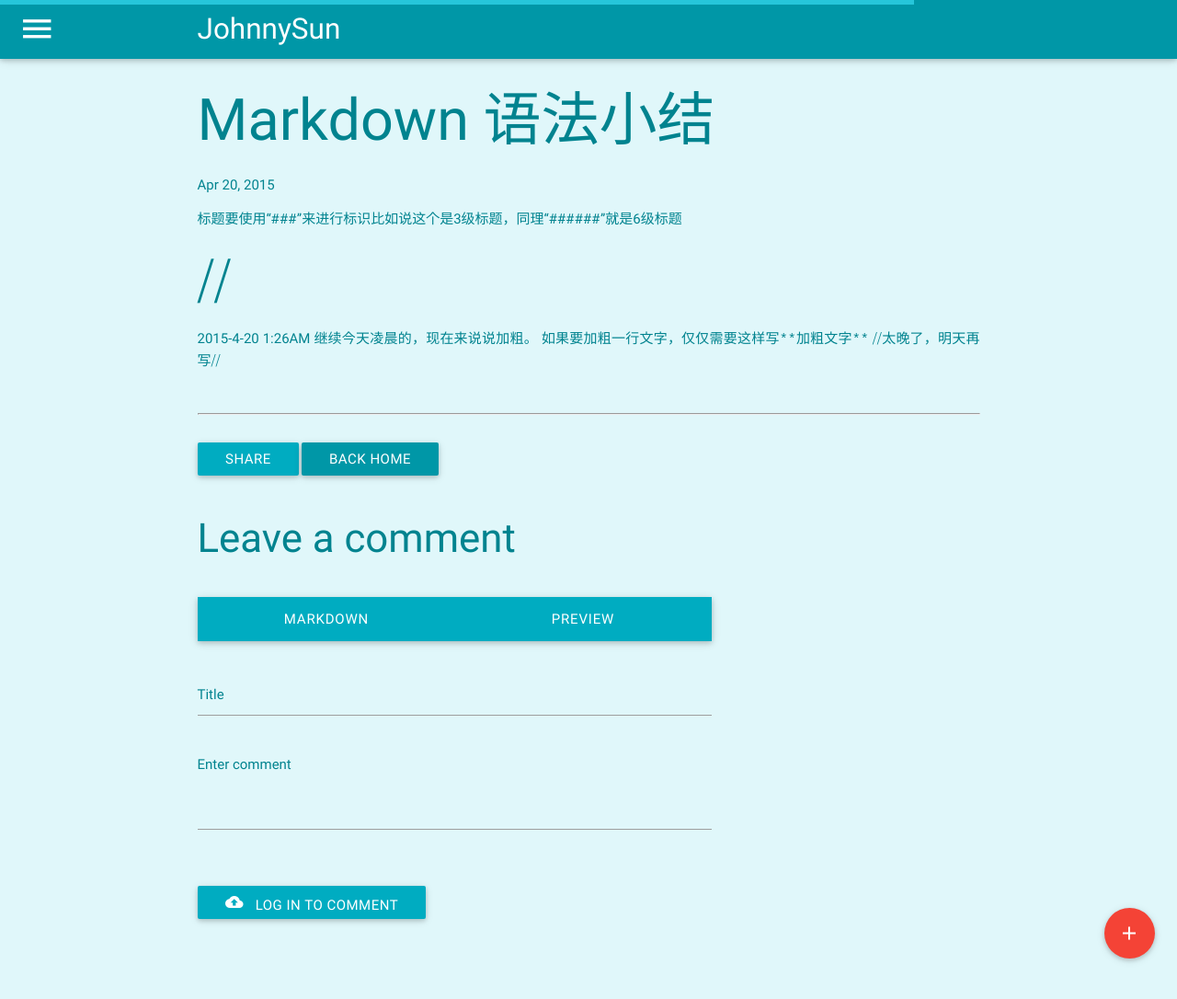
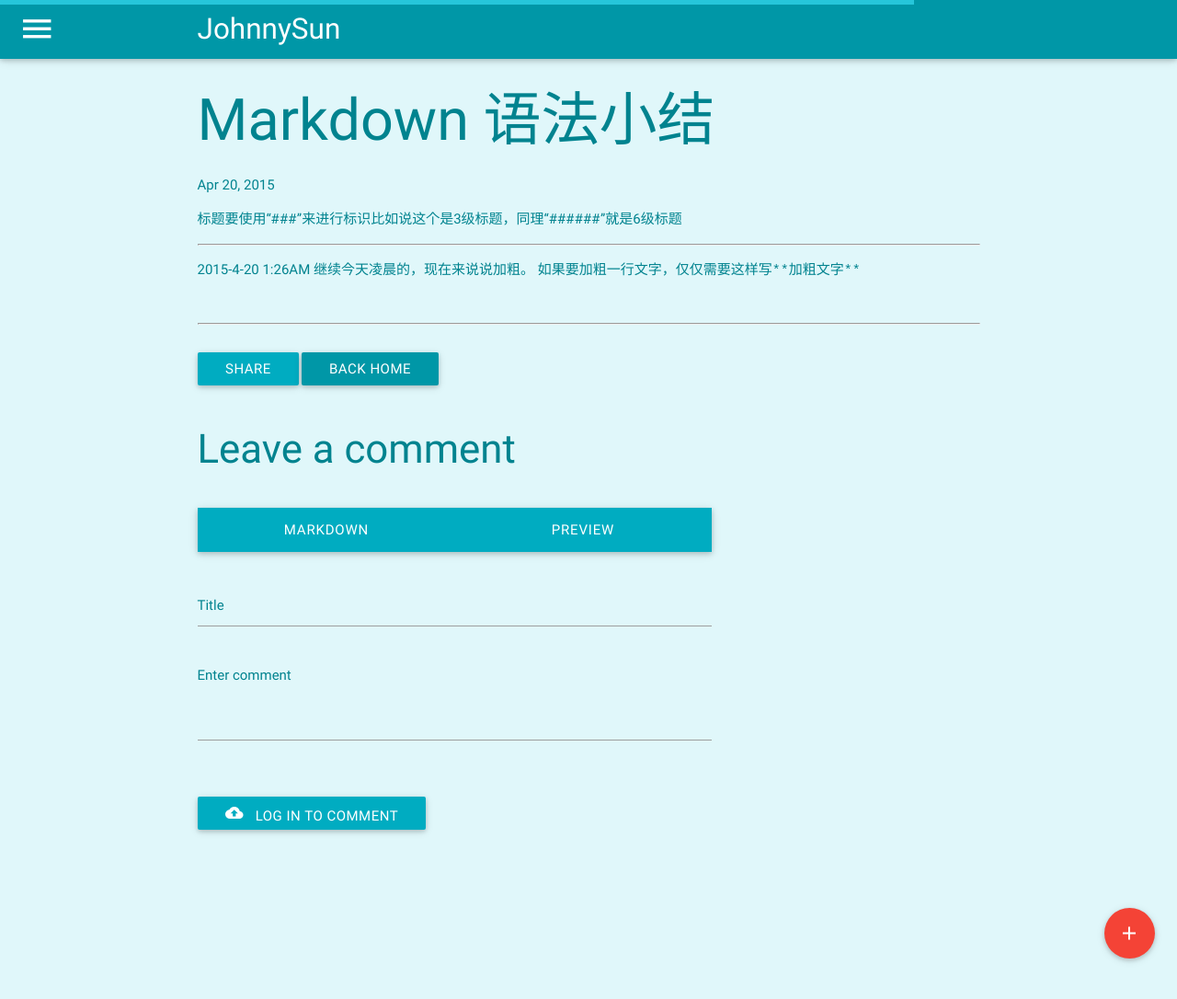
Before and after one commit to JohnnySun/johnnysun.github.io, a Jekyll site: the page built from _posts/2015-4-20-Markdown语法总结.markdown, in a window 1280 px wide and 1087 px high. Shown: the whole window at 92% size. Built offline with Jekyll 4.4.1, drawn with Linux system fonts in a browser that asks for light colours.

Commit message:
Published with https://stackedit.io/

```diff
--- a/_posts/2015-4-20-Markdown语法总结.markdown
+++ b/_posts/2015-4-20-Markdown语法总结.markdown
@@ -6,11 +6,9 @@
 ---
 标题要使用“###”来进行标识比如说这个是3级标题，同理“######”就是6级标题
 
-⧸⧸
 ----------
 
 
 2015-4-20 1:26AM
 继续今天凌晨的，现在来说说加粗。
 如果要加粗一行文字，仅仅需要这样写`**加粗文字**`
-⧸⧸太晚了，明天再写⧸⧸
```
